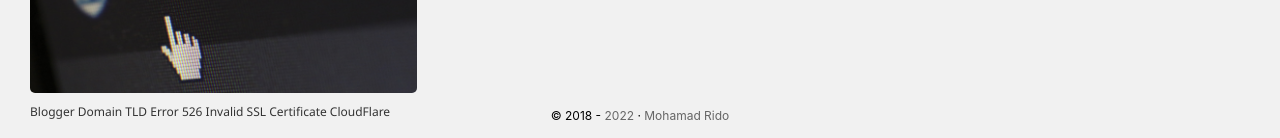
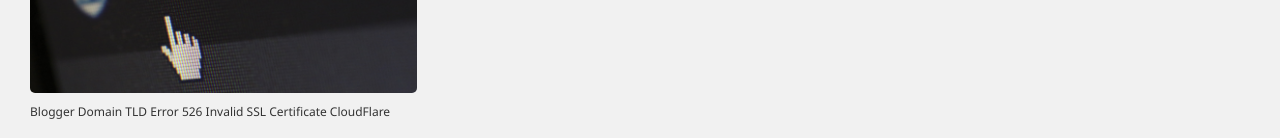
Before and after one commit to mohamadrido/blog, a Jekyll site: the page built from _posts/2022-03-28-solved-cara-hapus-script-ce-lijit-com-di-website-blog.md, in a window 1280 px wide and 900 px high, scrolled down 510 px. Shown: the part 759-897 px from the top of the window. Built offline with Jekyll 4.4.1, drawn with Linux system fonts in a browser that asks for light colours; our own code applies the rules of GitHub Pages for plain Markdown files.

Commit message:
Update page.html

```diff
--- a/_layouts/page.html
+++ b/_layouts/page.html
@@ -95,13 +95,6 @@
     </div>
   </div>
 <!-- End Page Content -->
-<footer  class="bottom" style="text-align: center; padding: 16px; style="color: #666;"">
-<!-- Footer credit -->
-&copy; 2018 - <span id="pdm" style="color: #666;"></span> &middot; <a style="color: #666;" href="https://mohamadrido.com">Mohamad Rido</a>
-<script>
-document.getElementById("pdm").innerHTML = new Date().getFullYear();
-</script>
-</footer>
 <script src="/assets/slideshow.js"></script>
 <script src="/assets/navbar.js"></script>
 <script src="/assets/search.min.js"></script>
```
